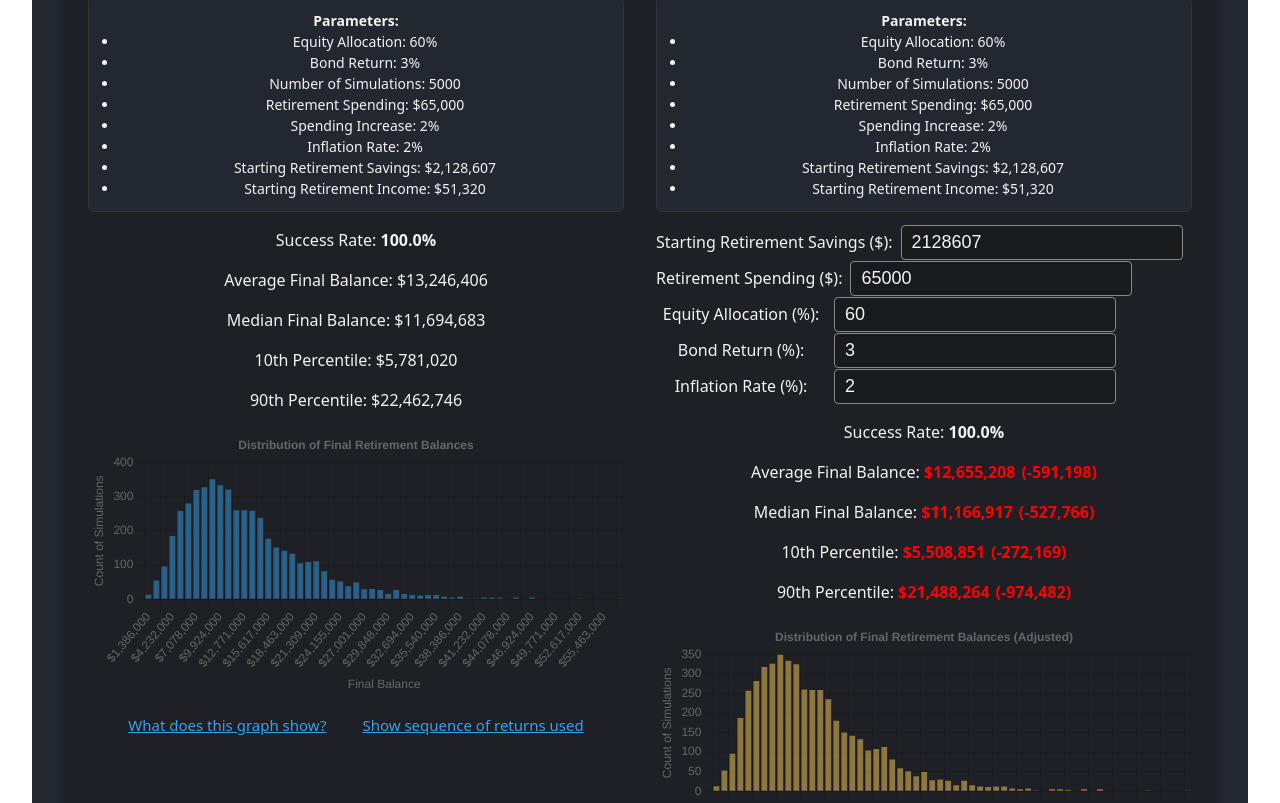
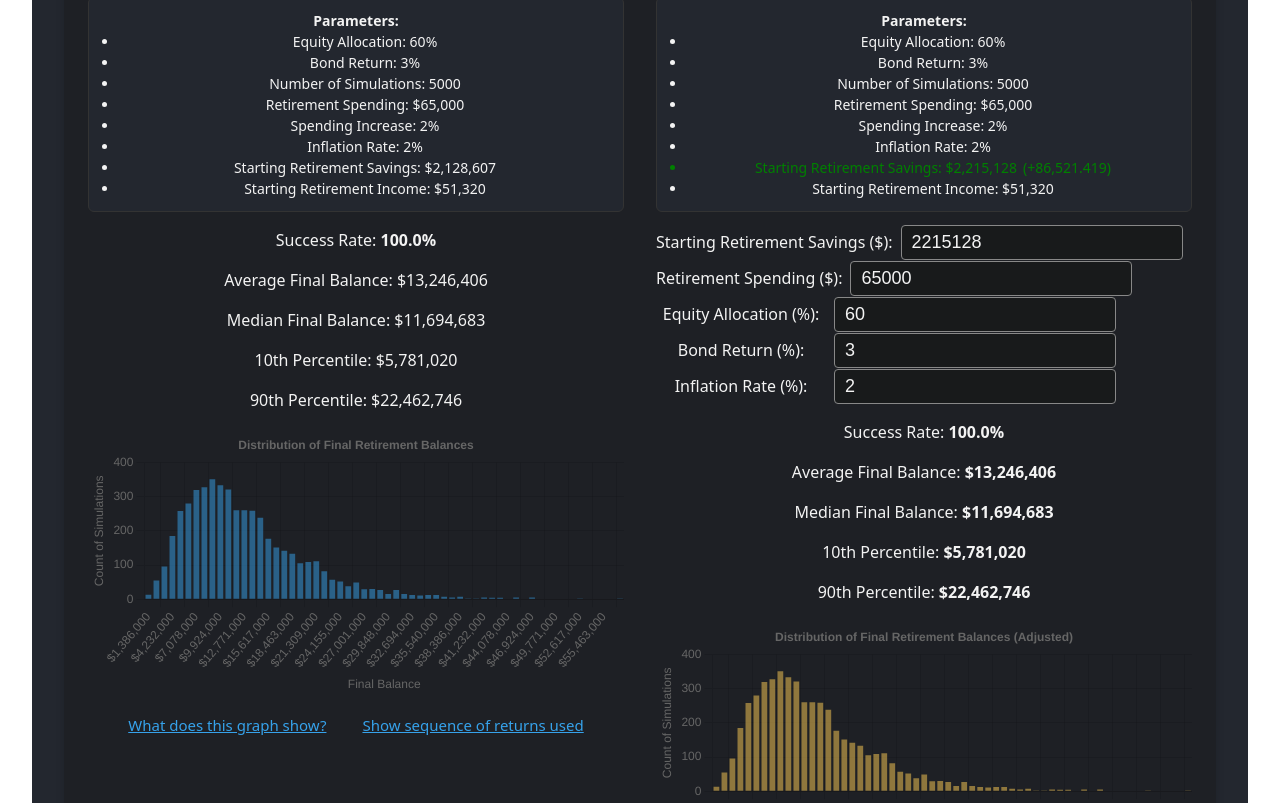
Before and after one commit to squalidfall/retirement-app, a React (Vite) app: page / in a window 1280 px wide. Shown: the part 2668-3471 px from the top of the page. Built offline with nearby package versions, Linux system fonts and the light colour scheme.

Commit message:
Fix adjusted monte carlo

```diff
--- a/src/components/MonteCarlo.jsx
+++ b/src/components/MonteCarlo.jsx
@@ -84,13 +84,13 @@ export default function MonteCarlo({ inputs }) {
     setRandomReturns(returnsArr);
   }, [inputs]);
 
-  // When results.savingsAtRetirement changes, update adjSavings to match displayedRetirementSavings
+  // When results.savingsAtRetirement changes, update adjSavings to match displayedRetirementSavings (unless user has changed it)
   useEffect(() => {
     if (!inputs || !results) return;
-    setAdjSavings(displayedRetirementSavings);
+    setAdjSavings(results.savingsAtRetirement);
     setAdjSpending(inputs.retirementSpending);
     // eslint-disable-next-line
-  }, [results?.savingsAtRetirement, displayedRetirementSavings]);
+  }, [results?.savingsAtRetirement]);
 
   useEffect(() => {
     if (!inputs || !randomReturns.length) return;
```
